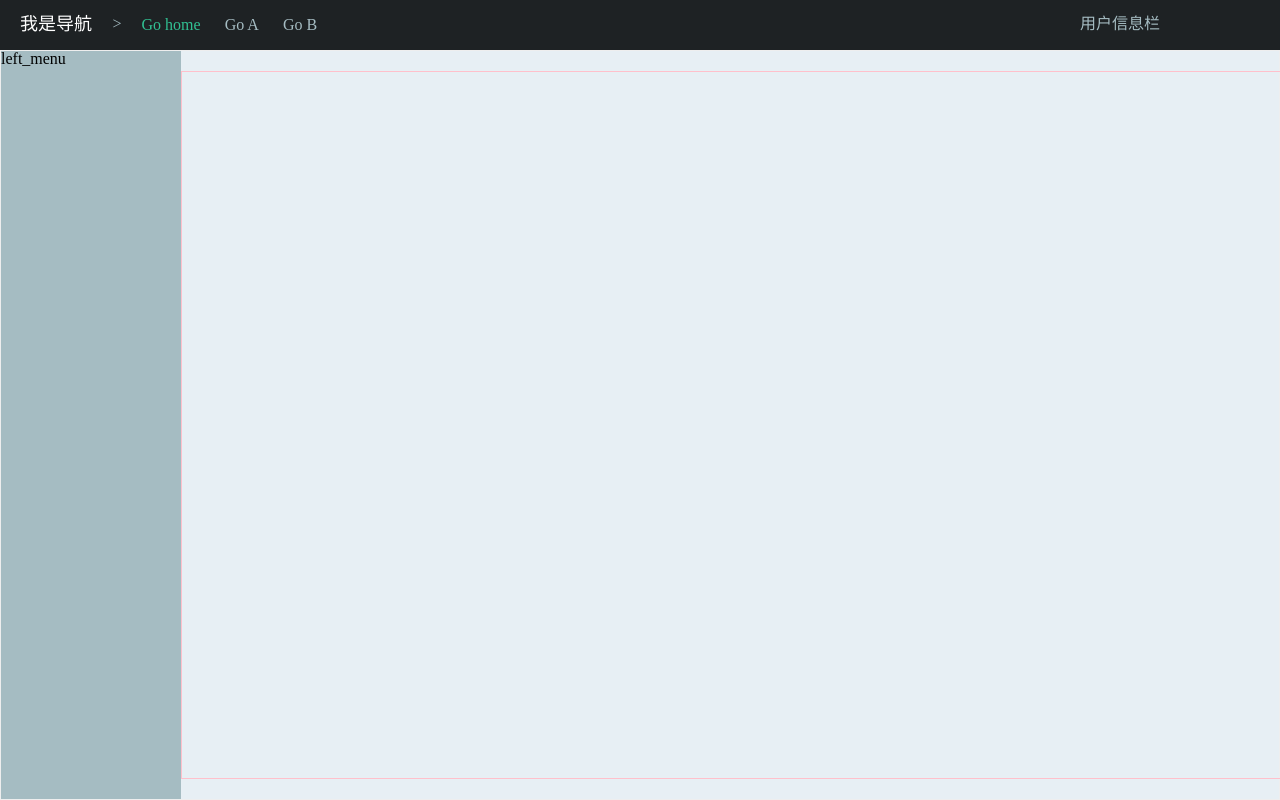
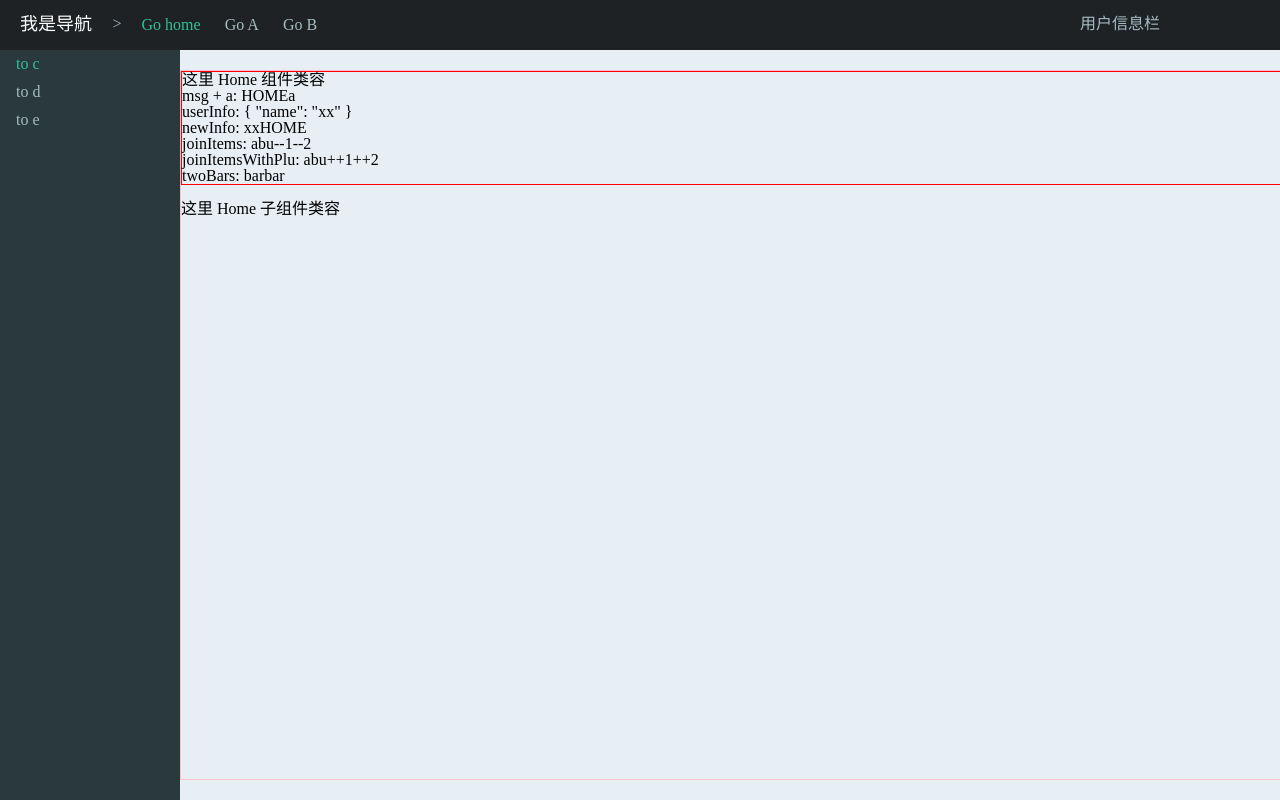
Before and after one commit to bushaoqing/demo-for-vue3, a Vue app: page /home in a window 1280 px wide. Shown: the top 800 px of the page. Built offline with nearby package versions, Linux system fonts and the light colour scheme; no server answers.

Commit message:
新增嵌套路由逻辑

```diff
--- a/src/App.vue
+++ b/src/App.vue
@@ -18,7 +18,7 @@
         :class="`app__router-link-items ${currentNav === item.path ? 'current' : ''}`"
         v-for="(item, index) in curRouters"
         :key="item.path"
-        @click="() => onNavClick(item.path)"
+        @click="() => onNavClick(item)"
       >
         <router-link :to="item.path">{{ item.name }}</router-link>
       </div>
@@ -36,8 +36,18 @@
       height: `${mianHeight}px`
     }"
   >
-    <div :class="`app__center-box__left-menu ${isCloseVice ? 'is-close-vice' : ''}`">
-      left_menu
+    <div
+      v-if="Array.isArray(curRoutersChildren) && curRoutersChildren.length > 0"
+      :class="`app__center-box__left-menu ${isCloseVice ? 'is-close-vice' : ''}`"
+    >
+      <div
+        :class="`app__router-link-items ${currentChildNav === item.path ? 'current' : ''}`"
+        v-for="(item, index) in curRoutersChildren"
+        :key="item.path"
+        @click="() => onChildNavClick(item)"
+      >
+        <router-link :to="item.path">{{ item.name }}</router-link>
+      </div>
     </div>
     <div
       class="app__center-box__center-menu"
@@ -59,8 +69,10 @@ export default {
   name: 'App',
   setup() {
     const isCloseVice = ref(false)
-    const mianHeight = ref(window.innerHeight - 52)
+    const mianHeight = ref(window.innerHeight - 50)
     const currentNav = ref(_.get(routes, '[0].path'))
+    const curRoutersChildren = ref(_.get(routes, '[0].children'))
+    const currentChildNav = ref(_.get(curRoutersChildren, 'value.[0].path'))
     const curRouters = computed(() => routes)
 
     onMounted(() => {
@@ -72,8 +84,13 @@ export default {
       isCloseVice.value = !isCloseVice.value
     }
 
-    const onNavClick = path => {
-      currentNav.value = path
+    const onNavClick = (item = {}) => {
+      currentNav.value = item.path
+      curRoutersChildren.value = item.children || []
+    }
+
+    const onChildNavClick = (item = {}) => {
+      currentChildNav.value = item.path
     }
 
     return {
@@ -82,7 +99,10 @@ export default {
       isCloseVice,
       mianHeight,
       toogleViceNav,
-      onNavClick
+      onNavClick,
+      curRoutersChildren,
+      currentChildNav,
+      onChildNavClick,
     }
   }
 }
@@ -142,20 +162,36 @@ export default {
     box-sizing: border-box;
   }
 
-   .app__router-link .app__router-link-items.current a {
-     color: #31c193;
-   }
+  .app__router-link .app__router-link-items.current a {
+    color: #31c193;
+  }
 
   .app__router-link .app__router-link-items a {
     color: #a5bcc2;
+    user-select: none;
   }
 
   .app__router-link .app__router-link-items a:hover {
     color: #31c193;
   }
 
+  .app__center-box-wrap .app__center-box__left-menu .app__router-link-items {
+    line-height: 28px;
+    height: 28px;
+    padding-left: 16px;
+    box-sizing: border-box;
+  }
+
+  .app__center-box-wrap .app__center-box__left-menu .app__router-link-items a {
+    color: #a5bcc2;
+    user-select: none;
+  }
+
+  .app__center-box-wrap .app__center-box__left-menu .app__router-link-items.current a {
+    color: #31c193;
+  }
+
   .app__center-box-wrap {
-    border: 1px solid #eee;
     min-height: 600px;
     background: #e7eff4;
     display: flex;
@@ -163,7 +199,7 @@ export default {
 
   .app__center-box-wrap .app__center-box__left-menu {
     flex: 0 0 180px;
-    background: #a5bcc2;
+    background: #2a393c;
     max-width: 100%;
     transition: max-width 0.35s;
   }
--- /dev/null
+++ b/src/pages/C/index.vue
@@ -0,0 +1,18 @@
+<template>
+  <h1>{{ msg }}</h1>
+</template>
+
+<script>
+import { ref } from 'vue'
+export default {
+  name: 'C',
+
+  setup() {
+    const msg = ref('我是page C')
+
+    return {
+      msg
+    }
+  }
+}
+</script>
--- /dev/null
+++ b/src/pages/D/index.vue
@@ -0,0 +1,18 @@
+<template>
+  <h1>{{ msg }}</h1>
+</template>
+
+<script>
+import { ref } from 'vue'
+export default {
+  name: 'D',
+
+  setup() {
+    const msg = ref('我是page D')
+
+    return {
+      msg
+    }
+  }
+}
+</script>
--- /dev/null
+++ b/src/pages/E/index.vue
@@ -0,0 +1,18 @@
+<template>
+  <h1>{{ msg }}</h1>
+</template>
+
+<script>
+import { ref } from 'vue'
+export default {
+  name: 'E',
+
+  setup() {
+    const msg = ref('我是page E')
+
+    return {
+      msg
+    }
+  }
+}
+</script>
--- a/src/pages/Home.vue
+++ b/src/pages/Home.vue
@@ -1,10 +1,19 @@
 <template>
+  <div :style="{
+    border: '1px solid red',
+    marginBottom: '16px'
+  }">
+    <h1>这里 Home 组件类容</h1>
     <h1>{{ 'msg + a: ' + msg + a }}</h1>
     <h2><span>userInfo: </span>{{ userInfo }}</h2>
     <h2>{{ 'newInfo: '+ newInfo }}</h2>
     <h2>{{ 'joinItems: '+ joinItems }}</h2>
     <h2>{{ 'joinItemsWithPlu: '+ joinItemsWithPlu }}</h2>
     <h2>{{ 'twoBars: '+ twoBars }}</h2>
+  </div>
+
+  <h1>这里 Home 子组件类容</h1>
+  <router-view />
 </template>
 
 <script>
--- a/src/routers/index.js
+++ b/src/routers/index.js
@@ -2,12 +2,30 @@ import { createRouter, createWebHistory } from 'vue-router'
 import Home from '@pages/Home.vue'
 import A from '@pages/A/index.vue'
 import B from '@pages/B/index.vue'
+import C from '@pages/C/index.vue'
+import D from '@pages/D/index.vue'
+import E from '@pages/E/index.vue'
 
 export const routes = [
   {
-    path: '/',
+    path: '/home',
     name: 'Go home',
-    component: Home
+    component: Home,
+    children: [ // 嵌套路由置灰出现在对应父组件(此处是Home组件)的 <router-view /> 中
+      {
+        path: '/toC',
+        name: 'to c',
+        component: C
+      }, {
+        path: '/toD',
+        name: 'to d',
+        component: D
+      }, {
+        path: '/toE',
+        name: 'to e',
+        component: E
+      }
+    ]
   }, {
     path: '/A',
     name: 'Go A',
```
Also changed, not shown: 1 other file (tests, documents, lock files or other folders). Lines whose indentation alone changed are shown as unchanged.
